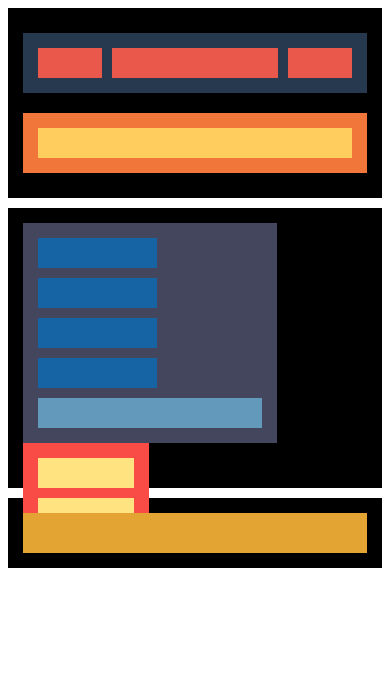
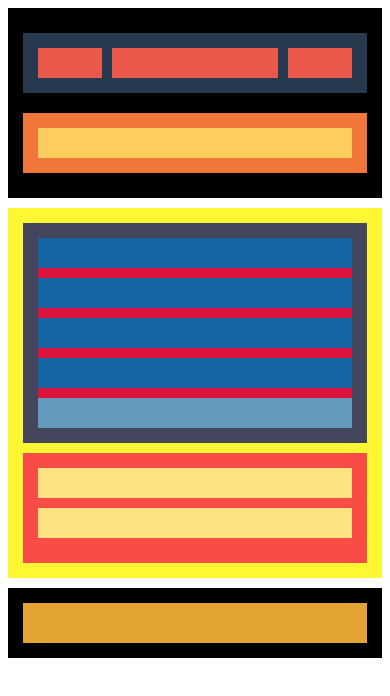
Before and after one commit to JonatanRR/Sprint, a plain HTML site: page index.html in a window 390 px wide. Drawn offline with Linux system fonts and the light colour scheme.

Commit message:
Ejercicio2

```diff
--- a/style.css
+++ b/style.css
@@ -37,7 +37,7 @@
 }
 .contenedor2 {
     background-color: black;
-    height: 250px;
+    /*height: 250px;*/
     border: 15px solid black;
     margin-bottom: 10px;
     display: flex;
@@ -92,3 +92,29 @@
     background-color: #e4a434;
     flex-basis: 100%;
 }
+
+@media  (max-width: 900px) {
+    .contenedor2 {
+        background-color: #fff734;
+        border-color: #fff734;
+        align-items: space-around;
+    }
+    .blog {
+        flex-basis: 100%;
+        margin-bottom: 10px;
+    }
+    .entradas {
+        flex-basis: 100%;
+    }
+    .aside {
+        flex-basis: 100%;
+    }
+}
+
+@media  (max-width: 700px) {
+    .blog {
+        background-color: crimson;
+
+    }
+
+}
```
